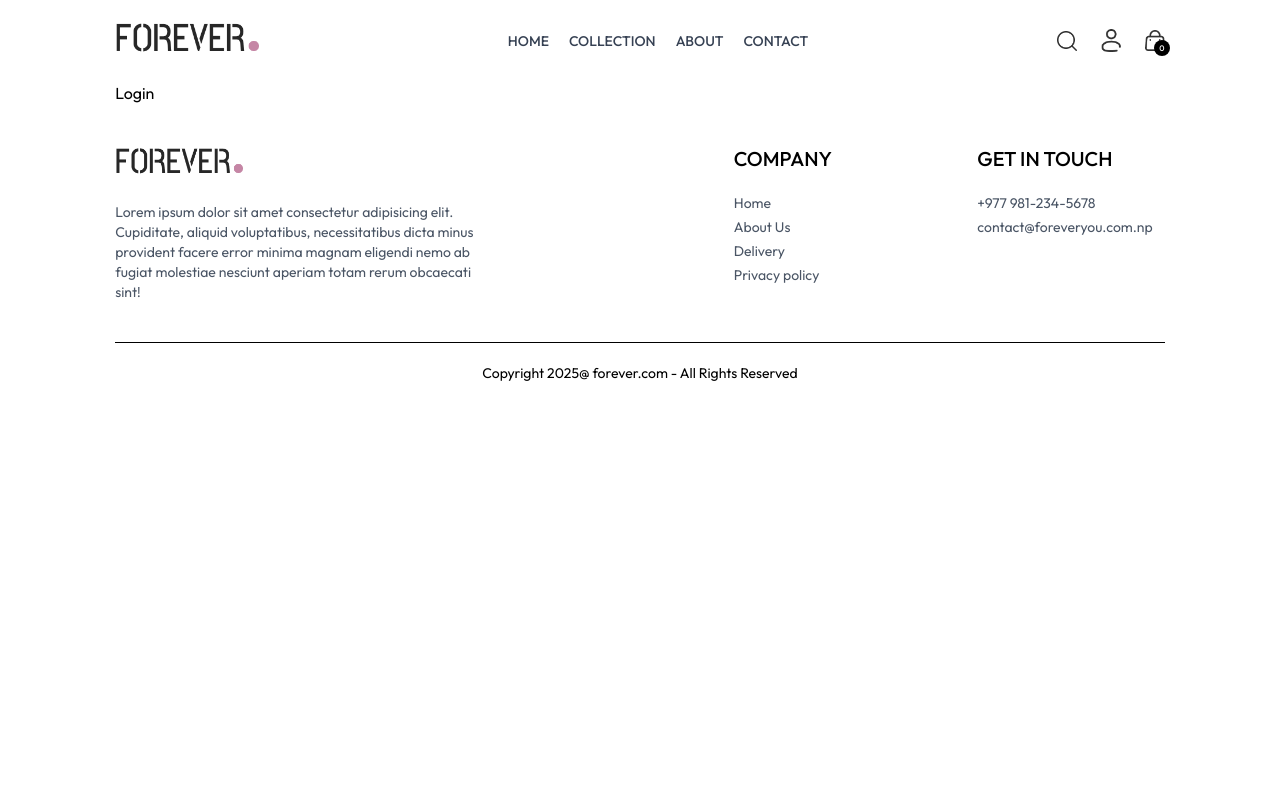
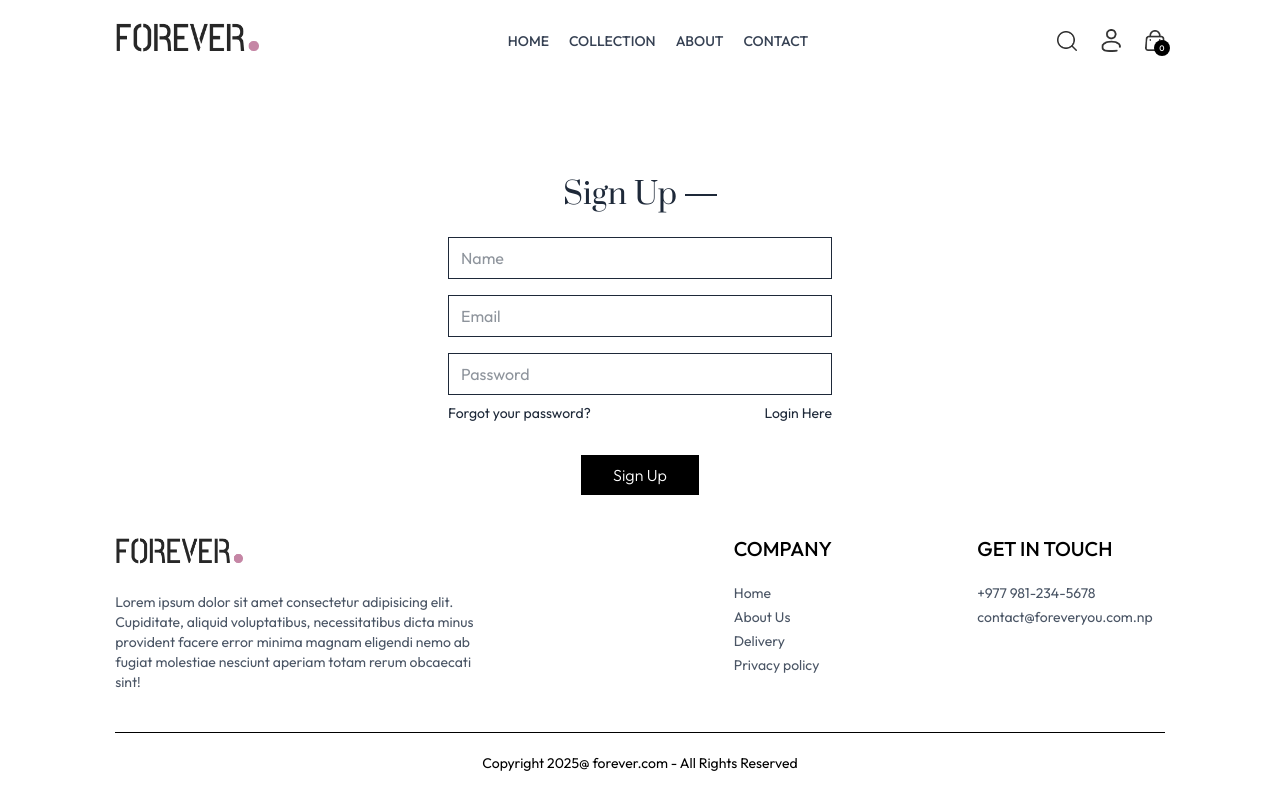
Before and after one commit to milancodess/ecommerce-app, a React (Vite) app in the folder frontend/: page /login in a window 1280 px wide. Built offline with nearby package versions, Linux system fonts and the light colour scheme.

Commit message:
Enhance Login page: implement form with email and password fields, toggle between Login and Sign Up states, and add a "Forgot your password?" link.

```diff
--- a/frontend/src/components/Navbar.jsx
+++ b/frontend/src/components/Navbar.jsx
@@ -47,11 +47,13 @@
         />
 
         <div className="group relative">
-          <img
-            className="w-5 cursor-pointer"
-            src={assets.profile_icon}
-            alt="Profile"
-          />
+          <Link to="/login">
+            <img
+              className="w-5 cursor-pointer"
+              src={assets.profile_icon}
+              alt="Profile"
+            />
+          </Link>
           <div className="hidden group-hover:block absolute right-0 pt-4 z-10">
             <div className="flex flex-col gap-2 w-36 py-3 px-5 bg-slate-100 text-gray-500 rounded">
               <p className="cursor-pointer hover:text-black">My Profile</p>
--- a/frontend/src/pages/About.jsx
+++ b/frontend/src/pages/About.jsx
@@ -1,7 +1,7 @@
 import React from "react";
 
 const About = () => {
-  return <div>About</div>;
+  return <div></div>;
 };
 
 export default About;
--- a/frontend/src/pages/Login.jsx
+++ b/frontend/src/pages/Login.jsx
@@ -1,7 +1,65 @@
-import React from "react";
+import React, { useState } from "react";
 
 const Login = () => {
-  return <div>Login</div>;
+  const [currentState, setCurrentState] = useState("Sign Up");
+  const onSubmitHandler = async (event) => {
+    event.preventDefault();
+  };
+
+  return (
+    <form
+      onSubmit={onSubmitHandler}
+      className="flex flex-col items-center w-[90%] sm:max-w-96 m-auto mt-14 gap-4 text-gray-800"
+    >
+      <div className="inline-flex items-center gap-2 mb-2 mt-10">
+        <p className="prata-regular text-3xl">{currentState}</p>
+        <hr className="border-none h-[1.5px] w-8 bg-gray-800" />
+      </div>
+      {currentState === "Login" ? (
+        ""
+      ) : (
+        <input
+          type="text"
+          className="w-full px-3 py-2 border border-gray-800"
+          placeholder="Name"
+          required
+        />
+      )}
+      <input
+        type="email"
+        className="w-full px-3 py-2 border border-gray-800"
+        placeholder="Email"
+        required
+      />
+      <input
+        type="password"
+        className="w-full px-3 py-2 border border-gray-800"
+        placeholder="Password"
+        required
+      />
+      <div className="w-full flex justify-between text-sm mt-[-8px]">
+        <p className="cursor-pointer">Forgot your password?</p>
+        {currentState === "Login" ? (
+          <p
+            onClick={() => setCurrentState("Sign Up")}
+            className="cursor-pointer"
+          >
+            Create account
+          </p>
+        ) : (
+          <p
+            onClick={() => setCurrentState("Login")}
+            className="cursor-pointer"
+          >
+            Login Here
+          </p>
+        )}
+      </div>
+      <button className="bg-black text-white font-light px-8 py-2 mt-4">
+        {currentState === "Login" ? "Sign In" : "Sign Up"}
+      </button>
+    </form>
+  );
 };
 
 export default Login;
```
